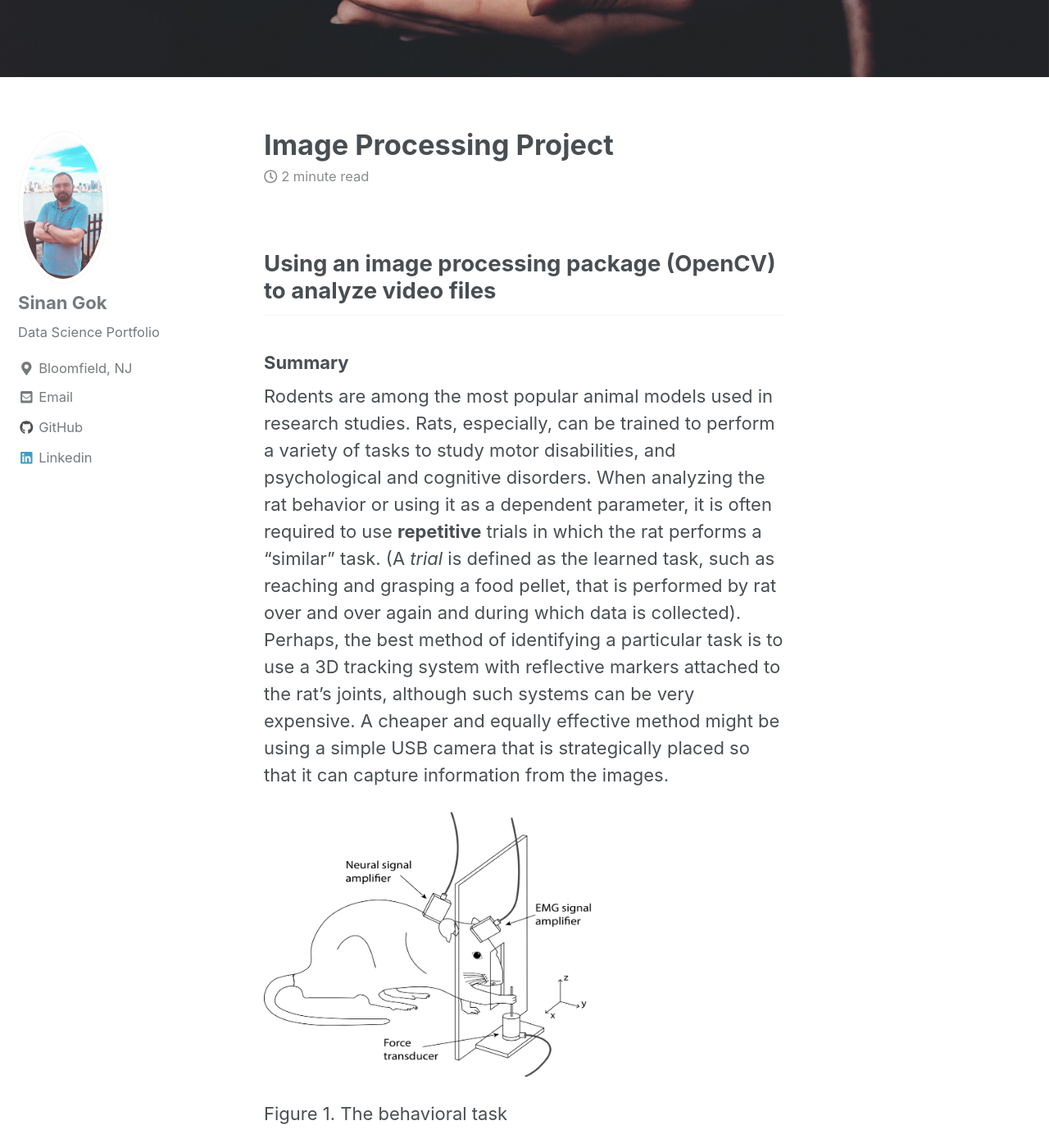
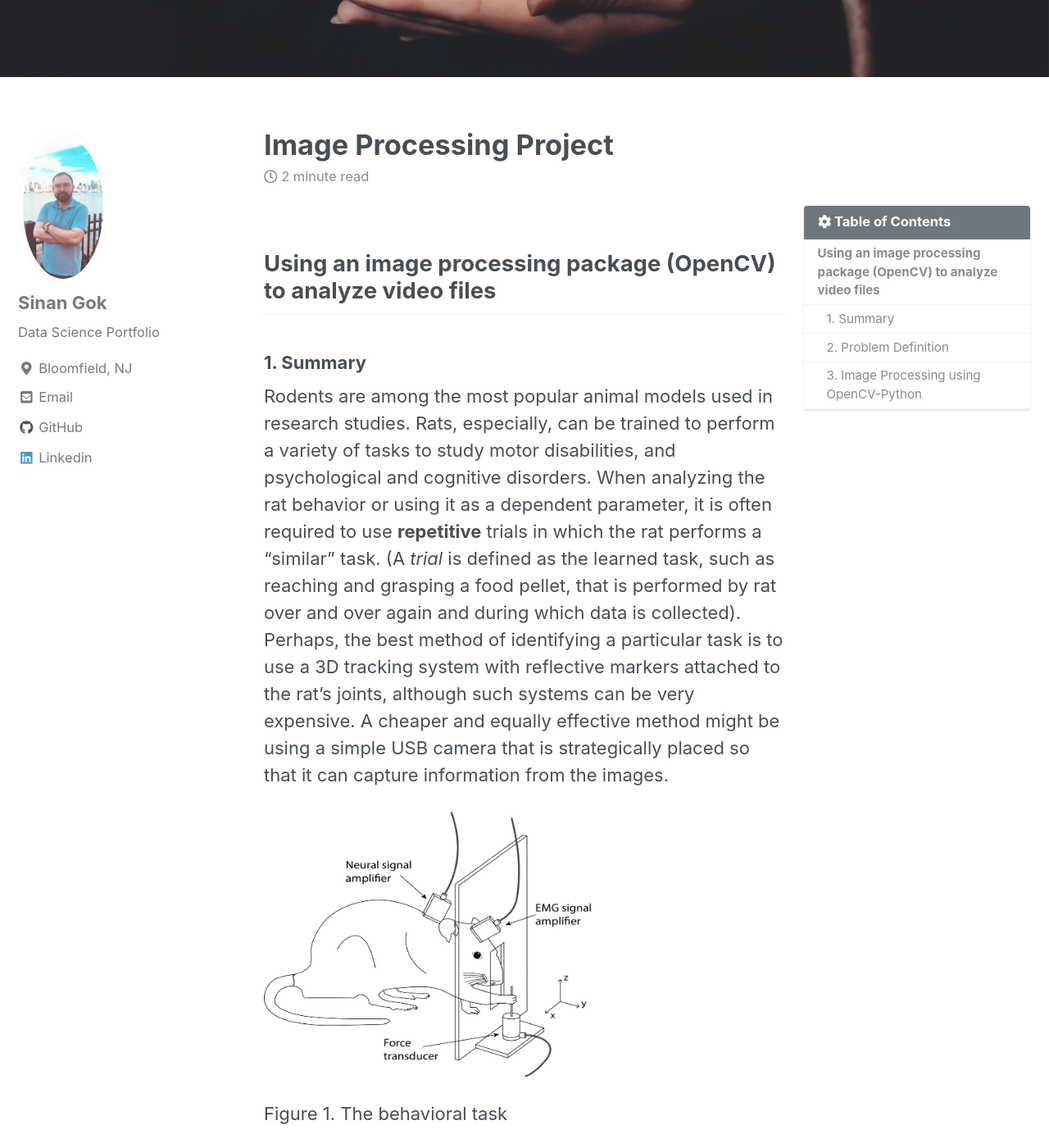
Before and after one commit to goksinan/goksinan.github.io, a Jekyll site: the page built from _posts/2019-05-23-imageproc.md, in a window 1280 px wide and 1400 px high, scrolled down 468 px. Shown: the whole window at 82% size. Built offline with Jekyll 4.4.1, drawn with Linux system fonts in a browser that asks for light colours; cached includes are drawn as plain includes; nearby versions of some CDN libraries; some of the changed text lies outside the part shown.

Commit message:
small edit

```diff
--- a/_posts/2019-05-23-imageproc.md
+++ b/_posts/2019-05-23-imageproc.md
@@ -5,11 +5,15 @@ tags: [opencv, python, image]
 header:
   image: "/images/rat-hands-dark.jpg"
 excerpt: "Image Processing, OpenCV"
+#classes: wide
+toc: true
+toc_label: "Table of Contents"
+toc_icon: "cog"
 ---
 
 ## Using an image processing package (OpenCV) to analyze video files
 
-### Summary
+### 1. Summary
 
 Rodents are among the most popular animal models used in research studies. Rats, especially, can be trained to perform a variety of tasks to study motor disabilities, and psychological and cognitive disorders. When analyzing the rat behavior or using it as a dependent parameter, it is often required to use **repetitive** trials in which the rat performs a "similar" task. (A *trial* is defined as the learned task, such as reaching and grasping a food pellet, that is performed by rat over and over again and during which data is collected). Perhaps, the best method of identifying a particular task is to use a 3D tracking system with reflective markers attached to the rat's joints, although such systems can be very expensive. A cheaper and equally effective method might be using a simple USB camera that is strategically placed so that it can capture information from the images.
 
@@ -20,7 +24,7 @@ Figure 1. The behavioral task
 
 ---
 
-### 1. Problem Definition
+### 2. Problem Definition
 
 The picture above demonstrates an experimental setup where neural, EMG, and force signals are being recorded simultaneously while the rat is performing a reach-to-pull task. In this task, the rat reaches through a window on its cage and pulls on a metal rod. The recording system automatically saves all the signals along with video images sampled at 30 frames/sec. Our goal is to group trials based on the number of reaches the rat performs, so that we can study each group separately.
 
@@ -40,7 +44,7 @@ We can ***analyze the video recordings*** to figure out how many times rat attem
 
 ---
 
-### 2. Image Processing using OpenCV-Python
+### 3. Image Processing using OpenCV-Python
 
 Here is the basic flowchart that I implemented:
 <br><br>
@@ -77,7 +81,7 @@ Figure 5. Contour idntified
 Figure 6. We are interested in the pixel variations within the RED area
 <br><br>
 
-### The overall process looks like this:
+**The overall process looks like this:**
 
 <video poster="/images/rat_image_proc/fig7_poster.png" id="player" playsinline controls>
    <source src="/videos/rat_image_proc/output110.mp4" type="video/mp4" />
```
